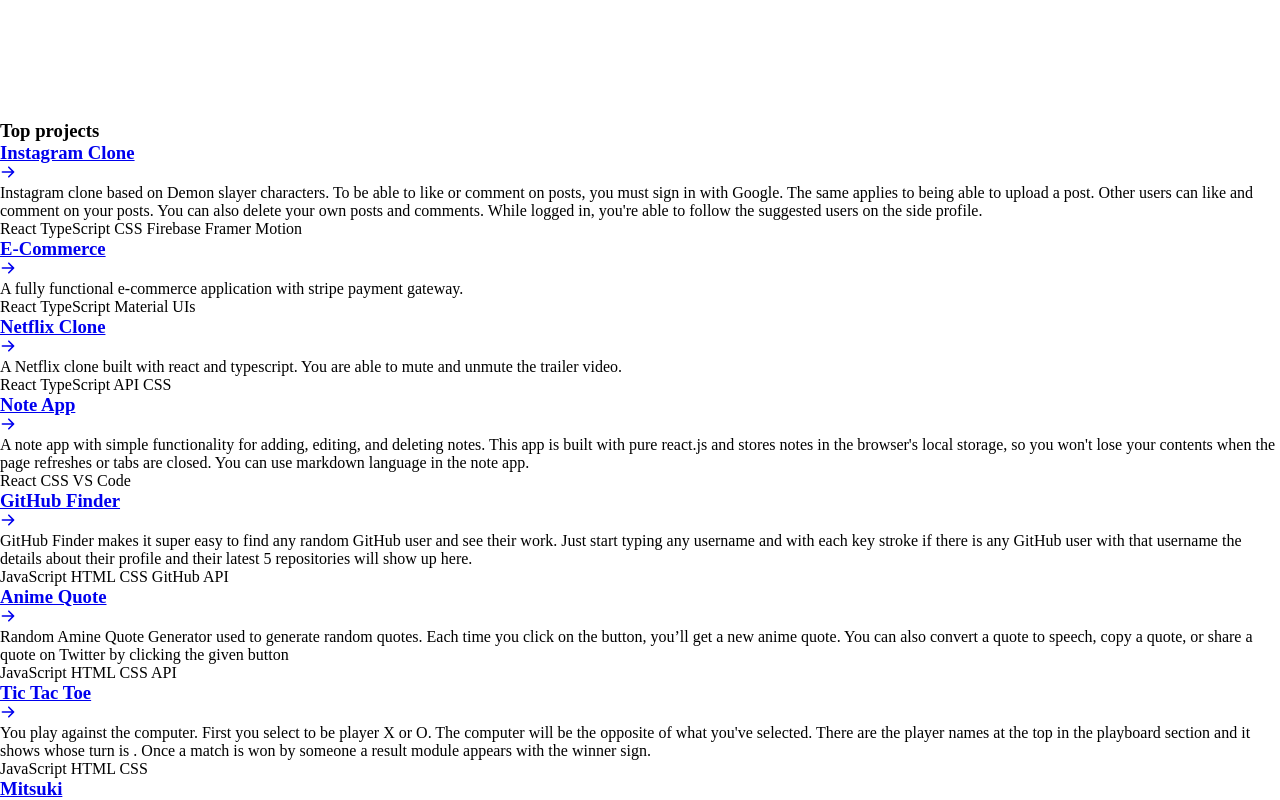
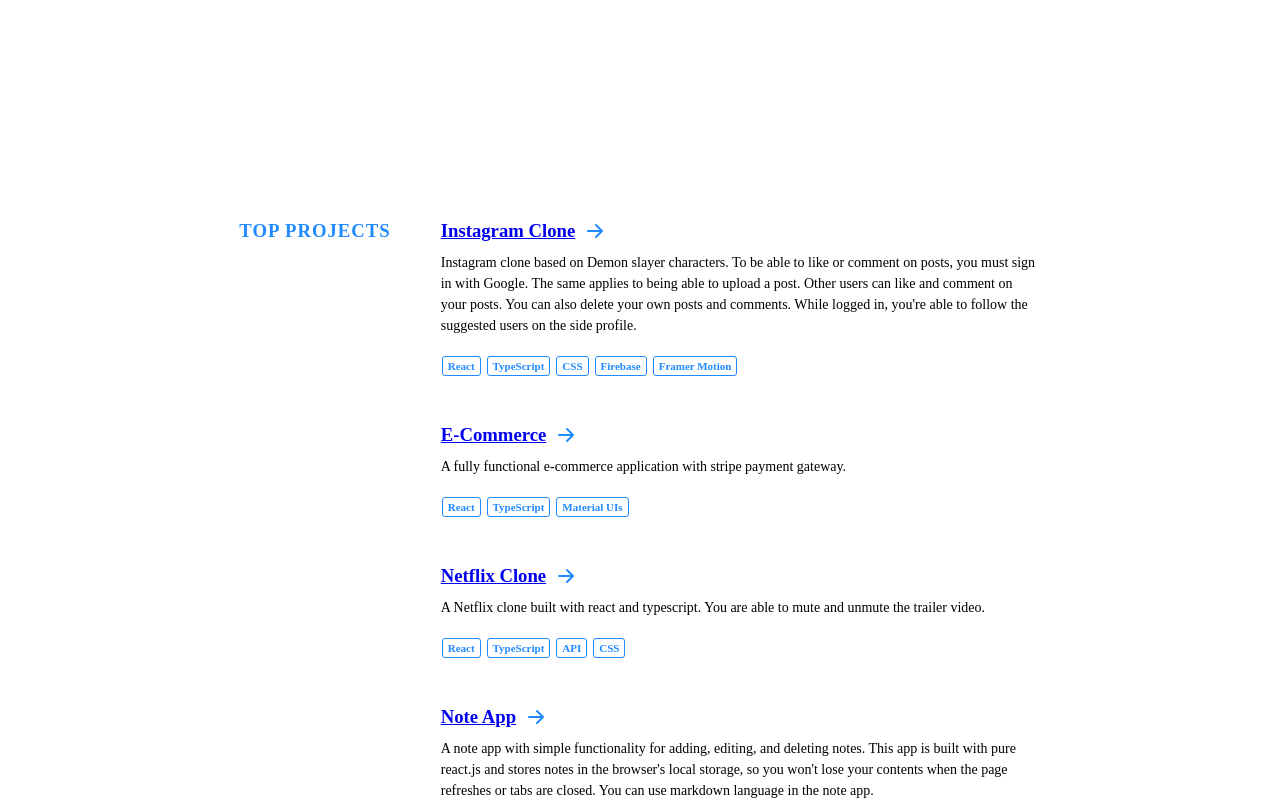
Before and after one commit to mirayatech/V3-Portfolio, a React (Vite) app: page / in a window 1280 px wide. Shown: the part 1480-2280 px from the top of the page. Built offline with nearby package versions, Linux system fonts and the light colour scheme.

Commit message:
feat: style projects layout

```diff
--- a/src/components/projects/projects.css
+++ b/src/components/projects/projects.css
@@ -0,0 +1,71 @@
+.projects {
+  height: auto;
+  display: flex;
+  padding: 100px 0 250px 0;
+  justify-content: center;
+  margin: auto;
+}
+
+.projects .projects__title {
+  letter-spacing: 1px;
+  margin-right: 50px;
+  font-weight: 600;
+  text-transform: uppercase;
+  color: var(--blue-light-theme);
+}
+
+.projects .wrapper {
+  /* margin: auto; */
+  display: flex;
+  justify-content: center;
+  flex-direction: column;
+  max-width: 600px;
+}
+
+.projects .wrapper .project {
+  margin-bottom: 50px;
+}
+
+.projects .wrapper .project .title {
+  display: flex;
+  align-items: center;
+  margin-bottom: 10px;
+  transition: all 0.3s ease;
+}
+
+.projects .wrapper .project .title h3 {
+  font-weight: 700;
+}
+
+.projects .wrapper .project .title .arrow {
+  margin-left: 10px;
+  color: var(--blue-light-theme);
+  font-size: calc(20 / 16 * 1rem);
+  transition: all 0.3s ease;
+}
+
+.projects .wrapper .project .title .arrow * {
+  color: var(--blue-light-theme);
+}
+
+.projects .wrapper .project .title:hover .arrow {
+  transform: translateX(8px);
+}
+
+/* Text */
+
+.projects .wrapper p {
+  line-height: 1.5;
+  margin-bottom: 20px;
+  font-size: calc(14 / 16 * 1rem);
+}
+
+.project .project__language span {
+  margin: 1px;
+  padding: 3px 5px;
+  border: 1px solid var(--blue-light-theme);
+  font-weight: 600;
+  color: var(--blue-light-theme);
+  border-radius: 3px;
+  font-size: calc(11 / 16 * 1rem);
+}
```
